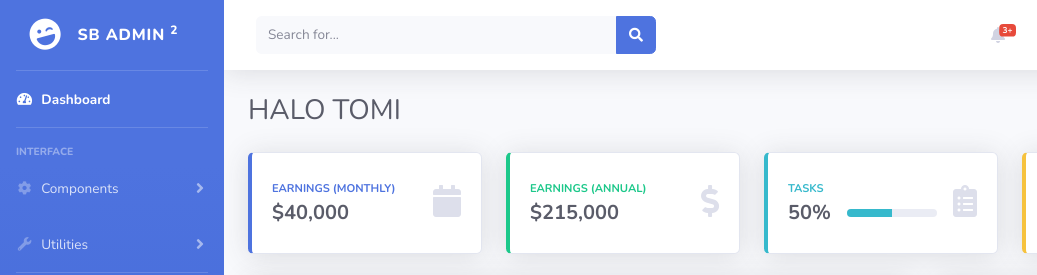
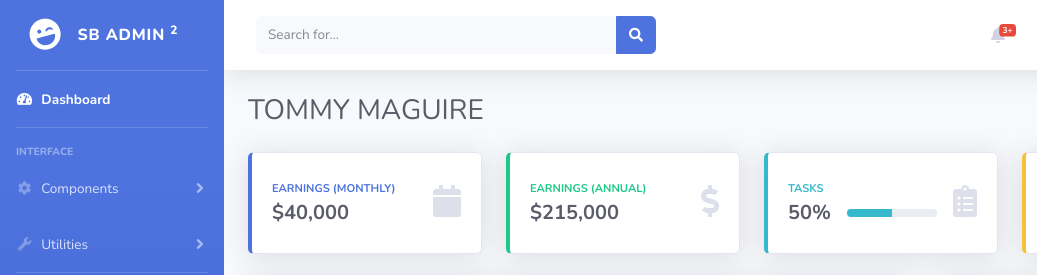
Before and after one commit to tagraha/simple-html, a website with bundled scripts: page index.html in a window 1280 px wide. Shown: the top 275 px of the page, 0-1037 px from the left. Built offline with nearby package versions, Linux system fonts and the light colour scheme.

Commit message:
tommy maguire

```diff
--- a/index.html
+++ b/index.html
@@ -367,7 +367,7 @@
 
                     <!-- Page Heading -->
                     <div class="d-sm-flex align-items-center justify-content-between mb-4">
-                        <h1 class="h3 mb-0 text-gray-800">HALO TOMI</h1>
+                        <h1 class="h3 mb-0 text-gray-800">TOMMY MAGUIRE</h1>
                         <a href="#" class="d-none d-sm-inline-block btn btn-sm btn-primary shadow-sm"><i
                                 class="fas fa-download fa-sm text-white-50"></i> Generate Report</a>
                     </div>
```
